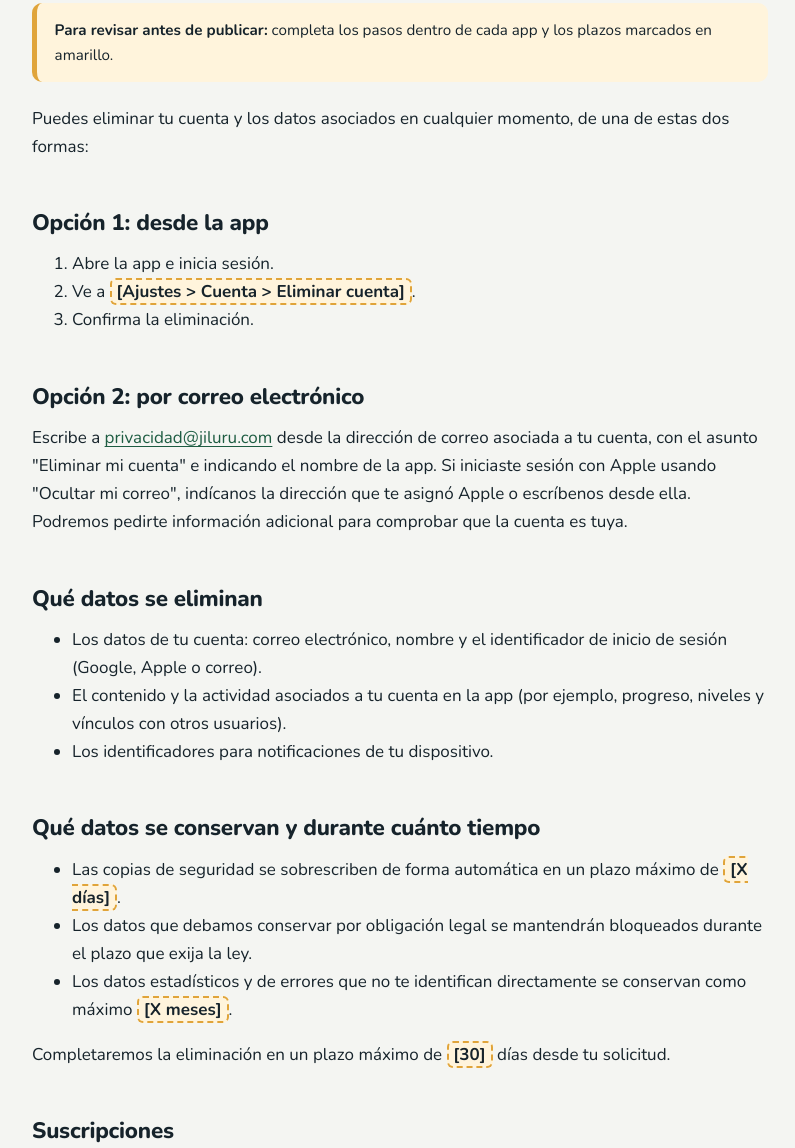
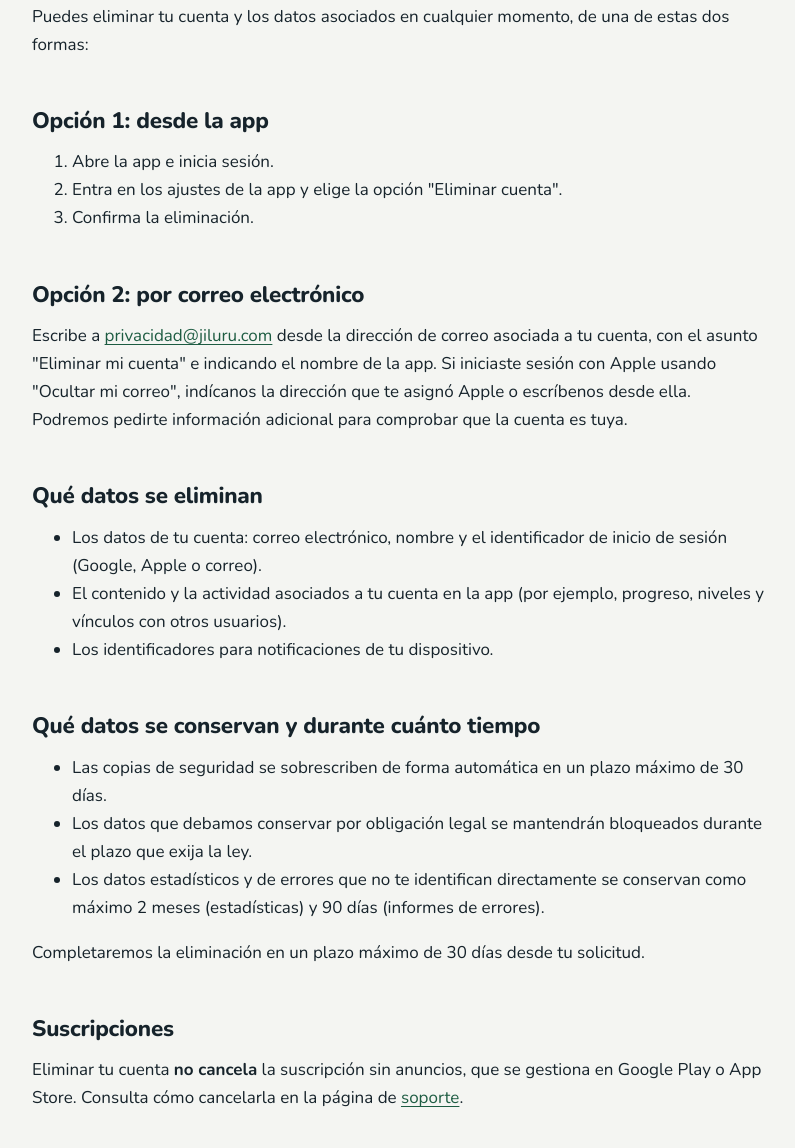
Before and after one commit to jiluru/jiluru.github.io, a plain HTML site: page eliminar-cuenta/index.html in a window 1280 px wide. Shown: the part 247-1395 px from the top of the page, without its empty margins (240-1035 px from the left). Drawn offline with Linux system fonts and the light colour scheme.

Commit message:
Web JILURU v4: textos definitivos

```diff
--- a/eliminar-cuenta/index.html
+++ b/eliminar-cuenta/index.html
@@ -65,14 +65,13 @@
       <div class="contenedor texto-largo">
         <h1>Eliminar tu cuenta</h1>
         <p class="fecha">Aplicable a todas las apps publicadas por JILURU (desarrollador: RUBEN ALVAR FERNANDEZ).</p>
-        <div class="nota-revision"><strong>Para revisar antes de publicar:</strong> completa los pasos dentro de cada app y los plazos marcados en amarillo.</div>
 
         <p>Puedes eliminar tu cuenta y los datos asociados en cualquier momento, de una de estas dos formas:</p>
 
         <h2>Opción 1: desde la app</h2>
         <ol>
           <li>Abre la app e inicia sesión.</li>
-          <li>Ve a <span class="pendiente">[Ajustes > Cuenta > Eliminar cuenta]</span>.</li>
+          <li>Entra en los ajustes de la app y elige la opción "Eliminar cuenta".</li>
           <li>Confirma la eliminación.</li>
         </ol>
 
@@ -88,11 +87,11 @@
 
         <h2>Qué datos se conservan y durante cuánto tiempo</h2>
         <ul>
-          <li>Las copias de seguridad se sobrescriben de forma automática en un plazo máximo de <span class="pendiente">[X días]</span>.</li>
+          <li>Las copias de seguridad se sobrescriben de forma automática en un plazo máximo de 30 días.</li>
           <li>Los datos que debamos conservar por obligación legal se mantendrán bloqueados durante el plazo que exija la ley.</li>
-          <li>Los datos estadísticos y de errores que no te identifican directamente se conservan como máximo <span class="pendiente">[X meses]</span>.</li>
+          <li>Los datos estadísticos y de errores que no te identifican directamente se conservan como máximo 2 meses (estadísticas) y 90 días (informes de errores).</li>
         </ul>
-        <p>Completaremos la eliminación en un plazo máximo de <span class="pendiente">[30]</span> días desde tu solicitud.</p>
+        <p>Completaremos la eliminación en un plazo máximo de 30 días desde tu solicitud.</p>
 
         <h2>Suscripciones</h2>
         <p>Eliminar tu cuenta <strong>no cancela</strong> la suscripción sin anuncios, que se gestiona en Google Play o App Store. Consulta cómo cancelarla en la página de <a href="../soporte/">soporte</a>.</p>
```
